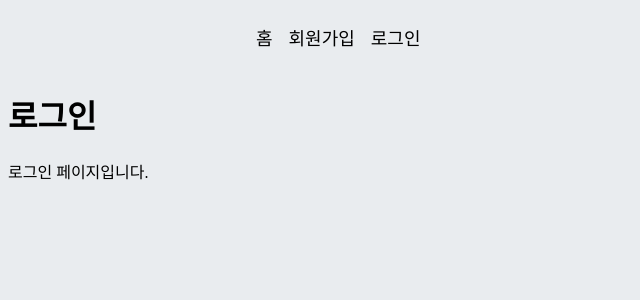
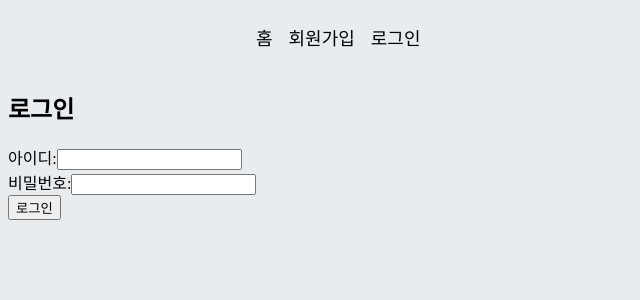
Before and after one commit to Capstone-MSE/Capstone-Frontend, a React (Create React App) app: page /login in a window 1280 px wide. Shown: the top 300 px of the page, without its empty margins (0-640 px from the left). Built offline with nearby package versions, Linux system fonts and the light colour scheme.

Commit message:
edit: 서버 관련

```diff
--- a/src/pages/Login.js
+++ b/src/pages/Login.js
@@ -1,10 +1,70 @@
-const Login = () => {
-    return (
-      <div>
-        <h1>로그인</h1>
-        <p>로그인 페이지입니다.</p>
-      </div>
-    );
+import React, { useState } from "react";
+
+function Login() {
+  const [username, setUsername] = useState('');
+  const [password, setPassword] = useState('');
+
+  const handleUsernameChange = (event) => {
+    setUsername(event.target.value);
   };
 
-  export default Login;
+  const handlePasswordChange = (event) => {
+    setPassword(event.target.value);
+  };
+
+  const handleSubmit = async (event) => {
+    event.preventDefault();
+
+    try {
+      // 로그인 요청
+      const response = await fetch(`http://mobilesystems.site:8081/user/login`, {
+        method: 'POST',
+        headers: {
+          'Content-Type': 'application/json'
+        },
+        body: JSON.stringify({ username, password })
+      });
+
+      if (response.ok) {
+        console.log('로그안 성공');
+      } else {
+        console.error('로그인 실패:', response.statusText);
+      }
+    } catch (error) {
+      console.error('로그인 실패:', error);
+    }
+  };
+
+  return (
+    <div>
+      <h2>로그인</h2>
+      <form onSubmit={handleSubmit}>
+        <div>
+          <label>
+            아이디:
+            <input
+              type="text"
+              value={username}
+              onChange={handleUsernameChange}
+              required
+            />
+          </label>
+        </div>
+        <div>
+          <label>
+            비밀번호:
+            <input
+              type="password"
+              value={password}
+              onChange={handlePasswordChange}
+              required
+            />
+          </label>
+        </div>
+        <button type="submit">로그인</button>
+      </form>
+    </div>
+  );
+}
+
+export default Login;
--- a/src/pages/Signup.js
+++ b/src/pages/Signup.js
@@ -1,9 +1,25 @@
-import React, { useState } from 'react';
+import React, { useEffect, useState } from 'react';
 
-function SignUp() {
+function Signup() {
   const [name, setName] = useState('');
   const [username, setUsername] = useState('');
   const [password, setPassword] = useState('');
+  const [signupToken, setSignupToken] = useState('');
+
+  useEffect(() => {
+    // 회원가입 토큰 요청
+    const fetchSignupToken = async () => {
+      try {
+        const response = await fetch('http://mobilesystems.site:8081/user/signup-token');
+        const data = await response.json();
+        setSignupToken(data.signupToken);
+      } catch (error) {
+        console.error('회원가입 토큰 요청 실패:', error);
+      }
+    };
+
+    fetchSignupToken();
+  }, []);
 
   const handleNameChange = (event) => {
     setName(event.target.value);
@@ -21,14 +37,20 @@ function SignUp() {
     event.preventDefault();
 
     try {
-      await fetch('http://localhost:8080/user/signup', {
+      // 회원가입 요청
+      const response = await fetch(`http://mobilesystems.site:8081/user/${signupToken}`, {
         method: 'POST',
         headers: {
           'Content-Type': 'application/json'
         },
         body: JSON.stringify({ name, username, password })
       });
-      console.log('회원가입 성공');
+
+      if (response.ok) {
+        console.log('회원가입 성공');
+      } else {
+        console.error('회원가입 실패:', response.statusText);
+      }
     } catch (error) {
       console.error('회원가입 실패:', error);
     }
@@ -77,4 +99,4 @@ function SignUp() {
   );
 }
 
-export default SignUp;
+export default Signup;
```
Also changed, not shown: 8 other files (tests, documents, lock files or other folders).
